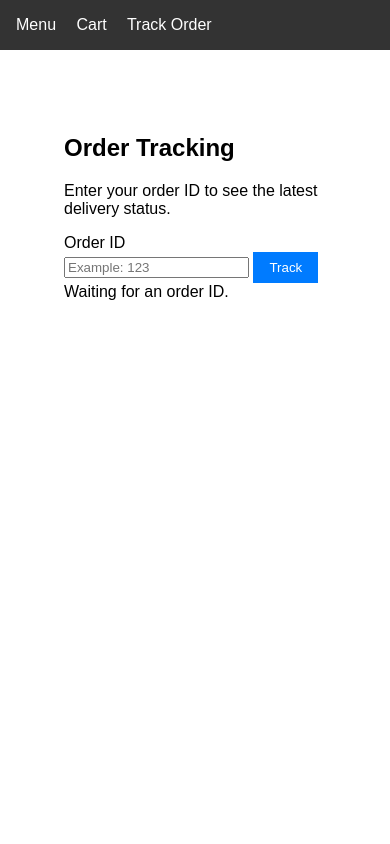
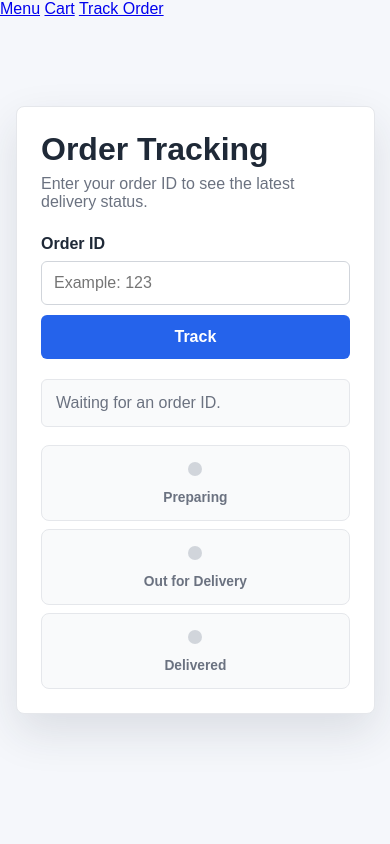
Before and after one commit to Amr-Mohsen-Ali/restaurant-ordering-system, a Flask app: page / in a window 390 px wide. Run offline with Flask 3, Linux system fonts and the light colour scheme.

Commit message:
feat: enhance tracking with status management and full order details
- Add get_order_details(), update_order_status(), advance_order_status()
- Add POST /track/<id>/status endpoint for status updates
- Add POST /track/<id>/advance endpoint for demo simulation
- Return full order object (id, items, total, status) in API response
- Add 6 test orders (123, 456, 789, 321, ABC-1, 000)
- Add unit tests for new functions
- Add integration tests for new endpoints
- Add progress bar UI, order details section, advance button
- Add full CSS styling with CSS variables

```diff
--- a/src/data/orders.py
+++ b/src/data/orders.py
@@ -23,4 +23,22 @@
         "total": 18.75,
         "status": "Delivered",
     },
+    "321": {
+        "id": "321",
+        "items": ["Chicken Wrap", "Lemonade"],
+        "total": 11.25,
+        "status": "Preparing",
+    },
+    "ABC-1": {
+        "id": "ABC-1",
+        "items": ["Soup"],
+        "total": 6.00,
+        "status": "Out for Delivery",
+    },
+    "000": {
+        "id": "000",
+        "items": [],
+        "total": 0.00,
+        "status": "Preparing",
+    },
 }
--- a/src/tracking.py
+++ b/src/tracking.py
@@ -3,12 +3,15 @@
 This file contains the order tracking business logic and Flask blueprint routes.
 """
 
-from flask import Blueprint, jsonify, render_template
+from copy import deepcopy
+
+from flask import Blueprint, jsonify, request, render_template
 
 from src.data.orders import ORDERS
 
 
 tracking_bp = Blueprint("tracking", __name__)
+VALID_STATUSES = ["Preparing", "Out for Delivery", "Delivered"]
 
 
 def is_empty_order_id(order_id):
@@ -30,6 +33,39 @@
     return ORDERS[cleaned_order_id]["status"]
 
 
+def get_order_details(order_id):
+    """Return a copy of the full order details for a valid order ID."""
+    cleaned_order_id = order_id.strip()
+
+    if cleaned_order_id not in ORDERS:
+        raise ValueError("Invalid order ID")
+
+    return deepcopy(ORDERS[cleaned_order_id])
+
+
+def update_order_status(order_id, new_status):
+    """Update an order status when the status is allowed."""
+    cleaned_order_id = order_id.strip()
+
+    if cleaned_order_id not in ORDERS:
+        raise ValueError("Invalid order ID")
+
+    if new_status not in VALID_STATUSES:
+        raise ValueError("Invalid status")
+
+    ORDERS[cleaned_order_id]["status"] = new_status
+    return get_order_details(cleaned_order_id)
+
+
+def advance_order_status(order_id):
+    """Move an order to the next tracking status for demo simulation."""
+    current_status = get_order_status(order_id)
+    current_index = VALID_STATUSES.index(current_status)
+    next_index = min(current_index + 1, len(VALID_STATUSES) - 1)
+
+    return update_order_status(order_id, VALID_STATUSES[next_index])
+
+
 @tracking_bp.route("/")
 @tracking_bp.route("/tracking")
 def tracking_page():
@@ -44,8 +80,34 @@
         return jsonify({"success": False, "error": "Order ID is required"}), 400
 
     try:
-        status = get_order_status(order_id)
+        order = get_order_details(order_id)
     except ValueError:
         return jsonify({"success": False, "error": "Invalid order ID"}), 404
 
-    return jsonify({"success": True, "status": status}), 200
+    return jsonify({"success": True, "status": order["status"], "order": order}), 200
+
+
+@tracking_bp.route("/track/<path:order_id>/status", methods=["POST"])
+def change_order_status(order_id):
+    """Update an order status for project demo purposes."""
+    data = request.get_json(silent=True) or {}
+    new_status = data.get("status")
+
+    try:
+        order = update_order_status(order_id, new_status)
+    except ValueError as error:
+        status_code = 404 if str(error) == "Invalid order ID" else 400
+        return jsonify({"success": False, "error": str(error)}), status_code
+
+    return jsonify({"success": True, "status": order["status"], "order": order}), 200
+
+
+@tracking_bp.route("/track/<path:order_id>/advance", methods=["POST"])
+def advance_order(order_id):
+    """Advance an order to the next status for project demo purposes."""
+    try:
+        order = advance_order_status(order_id)
+    except ValueError as error:
+        return jsonify({"success": False, "error": str(error)}), 404
+
+    return jsonify({"success": True, "status": order["status"], "order": order}), 200
--- a/static/css/style.css
+++ b/static/css/style.css
@@ -1,38 +1,230 @@
-body {
-    font-family: Arial, sans-serif;
-    margin: 0;
-    padding: 0;
+:root {
+    color-scheme: light;
+    --background: #f5f7fb;
+    --surface: #ffffff;
+    --text: #1f2937;
+    --muted: #6b7280;
+    --primary: #2563eb;
+    --primary-dark: #1d4ed8;
+    --success: #047857;
+    --error: #b91c1c;
+    --border: #d1d5db;
 }
 
-nav {
-    background: #333;
-    padding: 1rem;
+* {
+    box-sizing: border-box;
 }
 
-nav a {
-    color: white;
-    margin-right: 1rem;
-    text-decoration: none;
+body {
+    margin: 0;
+    min-height: 100vh;
+    background: var(--background);
+    color: var(--text);
+    font-family: Arial, Helvetica, sans-serif;
 }
 
-main {
-    padding: 2rem;
+.site-header {
+    background: var(--surface);
+    border-bottom: 1px solid #e5e7eb;
 }
 
-.menu-item, .cart-item {
-    border: 1px solid #ddd;
-    padding: 1rem;
-    margin: 1rem 0;
+.site-nav {
+    width: min(94vw, 1100px);
+    min-height: 60px;
+    margin: 0 auto;
+    display: flex;
+    align-items: center;
+    gap: 20px;
 }
 
-button {
-    background: #007bff;
-    color: white;
-    border: none;
-    padding: 0.5rem 1rem;
-    cursor: pointer;
+.site-nav a {
+    color: var(--text);
+    text-decoration: none;
+    font-weight: 700;
 }
 
-button:hover {
-    background: #0056b3;
+.site-nav .brand {
+    margin-right: auto;
+    color: var(--primary);
 }
+
+.tracking-page {
+    min-height: calc(100vh - 60px);
+    display: grid;
+    place-items: center;
+    padding: 32px 16px;
+}
+
+.tracking-panel {
+    width: min(92vw, 460px);
+    padding: 32px;
+    background: var(--surface);
+    border: 1px solid #e5e7eb;
+    border-radius: 8px;
+    box-shadow: 0 18px 45px rgba(31, 41, 55, 0.12);
+}
+
+.tracking-panel h1 {
+    margin: 0 0 8px;
+    font-size: 2rem;
+    line-height: 1.15;
+}
+
+.tracking-panel p {
+    margin: 0 0 24px;
+    color: var(--muted);
+}
+
+.tracking-panel label {
+    display: block;
+    margin-bottom: 8px;
+    font-weight: 700;
+}
+
+.input-row {
+    display: flex;
+    gap: 10px;
+}
+
+.tracking-panel input {
+    width: 100%;
+    min-height: 44px;
+    padding: 10px 12px;
+    border: 1px solid var(--border);
+    border-radius: 6px;
+    font-size: 1rem;
+}
+
+.tracking-panel input:focus {
+    border-color: var(--primary);
+    outline: 3px solid rgba(37, 99, 235, 0.16);
+}
+
+.tracking-panel button {
+    min-height: 44px;
+    padding: 0 18px;
+    border: 0;
+    border-radius: 6px;
+    background: var(--primary);
+    color: white;
+    cursor: pointer;
+    font-size: 1rem;
+    font-weight: 700;
+    white-space: nowrap;
+}
+
+.tracking-panel button:hover {
+    background: var(--primary-dark);
+}
+
+.tracking-panel button:disabled {
+    cursor: wait;
+    opacity: 0.7;
+}
+
+.tracking-panel .secondary-button {
+    width: 100%;
+    margin-top: 16px;
+    background: #111827;
+}
+
+.tracking-panel .secondary-button:hover {
+    background: #374151;
+}
+
+.tracking-panel .secondary-button[hidden] {
+    display: none;
+}
+
+#result {
+    min-height: 48px;
+    margin-top: 20px;
+    padding: 14px;
+    border-radius: 6px;
+    background: #f9fafb;
+    border: 1px solid #e5e7eb;
+    color: var(--muted);
+}
+
+#result.success {
+    border-color: rgba(4, 120, 87, 0.25);
+    background: #ecfdf5;
+    color: var(--success);
+}
+
+#result.error {
+    border-color: rgba(185, 28, 28, 0.25);
+    background: #fef2f2;
+    color: var(--error);
+}
+
+.status-progress {
+    margin-top: 18px;
+    display: grid;
+    grid-template-columns: repeat(3, 1fr);
+    gap: 8px;
+}
+
+.status-step {
+    min-height: 76px;
+    padding: 12px 8px;
+    display: grid;
+    place-items: center;
+    gap: 8px;
+    text-align: center;
+    color: var(--muted);
+    background: #f9fafb;
+    border: 1px solid #e5e7eb;
+    border-radius: 8px;
+    font-size: 0.86rem;
+    font-weight: 700;
+}
+
+.status-step.active {
+    color: var(--primary-dark);
+    border-color: rgba(37, 99, 235, 0.28);
+    background: #eff6ff;
+}
+
+.status-dot {
+    width: 14px;
+    height: 14px;
+    border-radius: 999px;
+    background: #d1d5db;
+}
+
+.status-step.active .status-dot {
+    background: var(--primary);
+}
+
+.order-details {
+    margin-top: 18px;
+    padding: 16px;
+    border: 1px solid #e5e7eb;
+    border-radius: 8px;
+    background: #ffffff;
+}
+
+.order-details h2 {
+    margin: 0 0 10px;
+    font-size: 1.1rem;
+}
+
+.order-details p {
+    margin: 6px 0;
+    color: var(--text);
+}
+
+@media (max-width: 520px) {
+    .tracking-panel {
+        padding: 24px;
+    }
+
+    .input-row {
+        flex-direction: column;
+    }
+
+    .status-progress {
+        grid-template-columns: 1fr;
+    }
+}
--- a/static/js/tracking.js
+++ b/static/js/tracking.js
@@ -3,6 +3,11 @@
 const orderInput = document.querySelector("#orderId");
 const resultBox = document.querySelector("#result");
 const trackButton = document.querySelector("#trackButton");
+const advanceButton = document.querySelector("#advanceButton");
+const orderDetails = document.querySelector("#orderDetails");
+const statusSteps = document.querySelectorAll("[data-status-step]");
+
+let currentOrderId = "";
 
 
 function showMessage(message, type) {
@@ -17,18 +22,60 @@
 }
 
 
+function updateProgress(status) {
+  const statusOrder = ["Preparing", "Out for Delivery", "Delivered"];
+  const activeIndex = statusOrder.indexOf(status);
+
+  statusSteps.forEach((step, index) => {
+    step.classList.toggle("active", index <= activeIndex);
+  });
+}
+
+
+function showOrderDetails(order) {
+  const itemList = order.items.length > 0 ? order.items.join(", ") : "No items listed";
+
+  orderDetails.hidden = false;
+  orderDetails.innerHTML = `
+    <h2>Order Details</h2>
+    <p><strong>Items:</strong> ${itemList}</p>
+    <p><strong>Total:</strong> $${Number(order.total).toFixed(2)}</p>
+  `;
+}
+
+
+function resetOrderDisplay() {
+  currentOrderId = "";
+  advanceButton.hidden = true;
+  orderDetails.hidden = true;
+  orderDetails.innerHTML = "";
+  updateProgress("");
+}
+
+
+function showSuccessfulOrder(orderId, data) {
+  currentOrderId = orderId;
+  showMessage(`Order ${orderId}: ${data.status}`, "success");
+  showOrderDetails(data.order);
+  updateProgress(data.status);
+  advanceButton.hidden = data.status === "Delivered";
+}
+
+
 form.addEventListener("submit", async (event) => {
   event.preventDefault();
 
   const orderId = orderInput.value.trim();
 
   if (orderId === "") {
+    resetOrderDisplay();
     showMessage("Please enter an order ID", "error");
     orderInput.focus();
     return;
   }
 
   trackButton.disabled = true;
+  advanceButton.disabled = true;
   showMessage("Loading order status...", "");
 
   try {
@@ -36,14 +83,45 @@
     const data = await response.json();
 
     if (!response.ok || data.success === false) {
+      resetOrderDisplay();
       showMessage(data.error || "Something went wrong. Please try again.", "error");
       return;
     }
 
-    showMessage(`Order ${orderId}: ${data.status}`, "success");
+    showSuccessfulOrder(orderId, data);
+  } catch (error) {
+    resetOrderDisplay();
+    showMessage("Unable to connect to the server. Please try again.", "error");
+  } finally {
+    trackButton.disabled = false;
+    advanceButton.disabled = false;
+  }
+});
+
+
+advanceButton.addEventListener("click", async () => {
+  if (currentOrderId === "") {
+    return;
+  }
+
+  advanceButton.disabled = true;
+  showMessage("Updating order status...", "");
+
+  try {
+    const response = await fetch(`/track/${encodeURIComponent(currentOrderId)}/advance`, {
+      method: "POST",
+    });
+    const data = await response.json();
+
+    if (!response.ok || data.success === false) {
+      showMessage(data.error || "Unable to update order status.", "error");
+      return;
+    }
+
+    showSuccessfulOrder(currentOrderId, data);
   } catch (error) {
     showMessage("Unable to connect to the server. Please try again.", "error");
   } finally {
-    trackButton.disabled = false;
+    advanceButton.disabled = false;
   }
 });
--- a/templates/tracking.html
+++ b/templates/tracking.html
@@ -17,6 +17,27 @@
         </form>
 
         <div id="result" role="status" aria-live="polite">Waiting for an order ID.</div>
+
+        <div class="status-progress" aria-label="Order progress">
+            <div class="status-step" data-status-step="Preparing">
+                <span class="status-dot"></span>
+                <span>Preparing</span>
+            </div>
+            <div class="status-step" data-status-step="Out for Delivery">
+                <span class="status-dot"></span>
+                <span>Out for Delivery</span>
+            </div>
+            <div class="status-step" data-status-step="Delivered">
+                <span class="status-dot"></span>
+                <span>Delivered</span>
+            </div>
+        </div>
+
+        <div id="orderDetails" class="order-details" hidden></div>
+
+        <button id="advanceButton" class="secondary-button" type="button" hidden>
+            Advance Status
+        </button>
     </section>
 </main>
 {% endblock %}
```
Also changed, not shown: tests/test_integration.py (+39 -2 lines), tests/test_tracking.py (+50 -5 lines).
